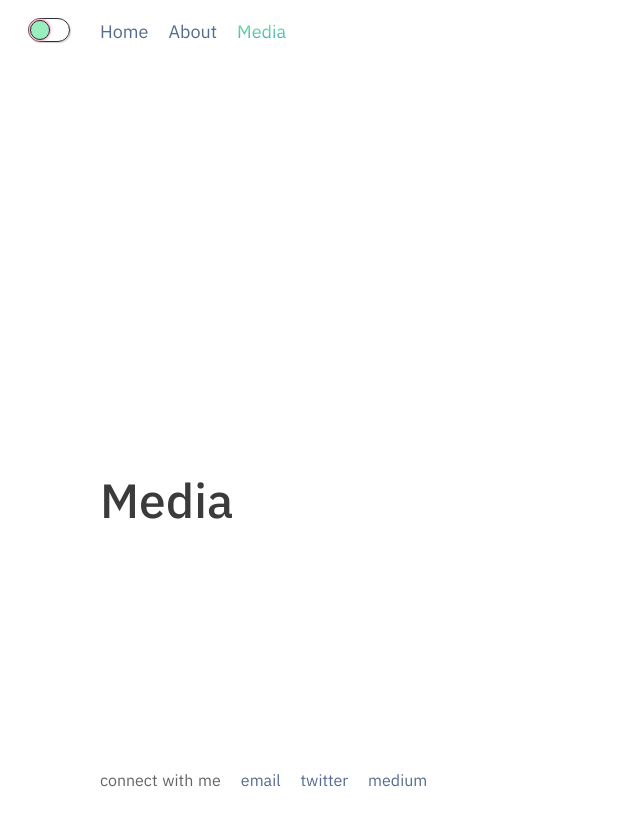
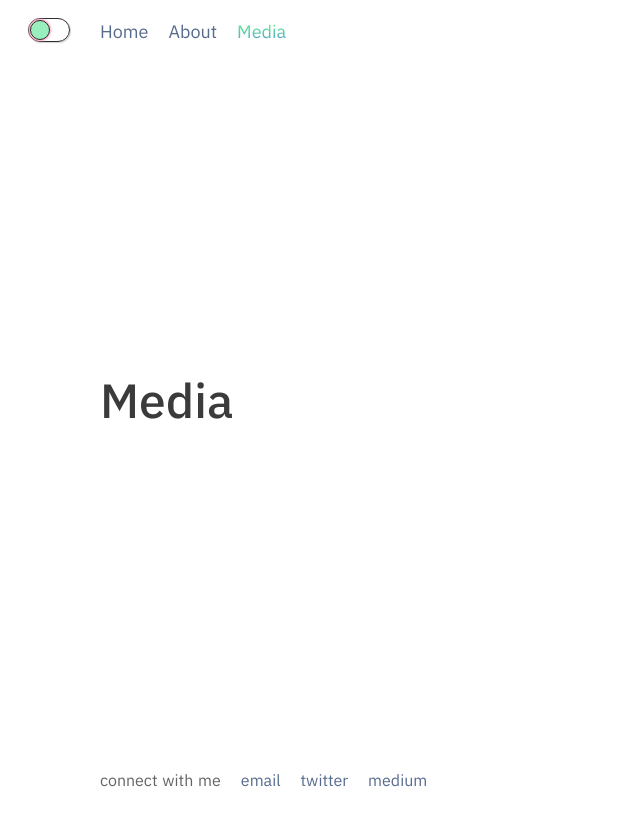
Before and after one commit to syw123456/arian2019-blog-master, a Nuxt app: page /media in a window 1280 px wide. Shown: the top 826 px of the page, without its empty margins (0-640 px from the left). Built offline with nearby package versions, Linux system fonts and the light colour scheme.

Commit message:
update code

```diff
--- a/pages/media.vue
+++ b/pages/media.vue
@@ -58,7 +58,7 @@
     height: auto;
     display: flex;
     justify-content: center;
-    margin-top: 100px;
+    margin-top: 0px;
     /* max-width: none; */
     max-width: initial;
     margin-bottom: 60px;
```
